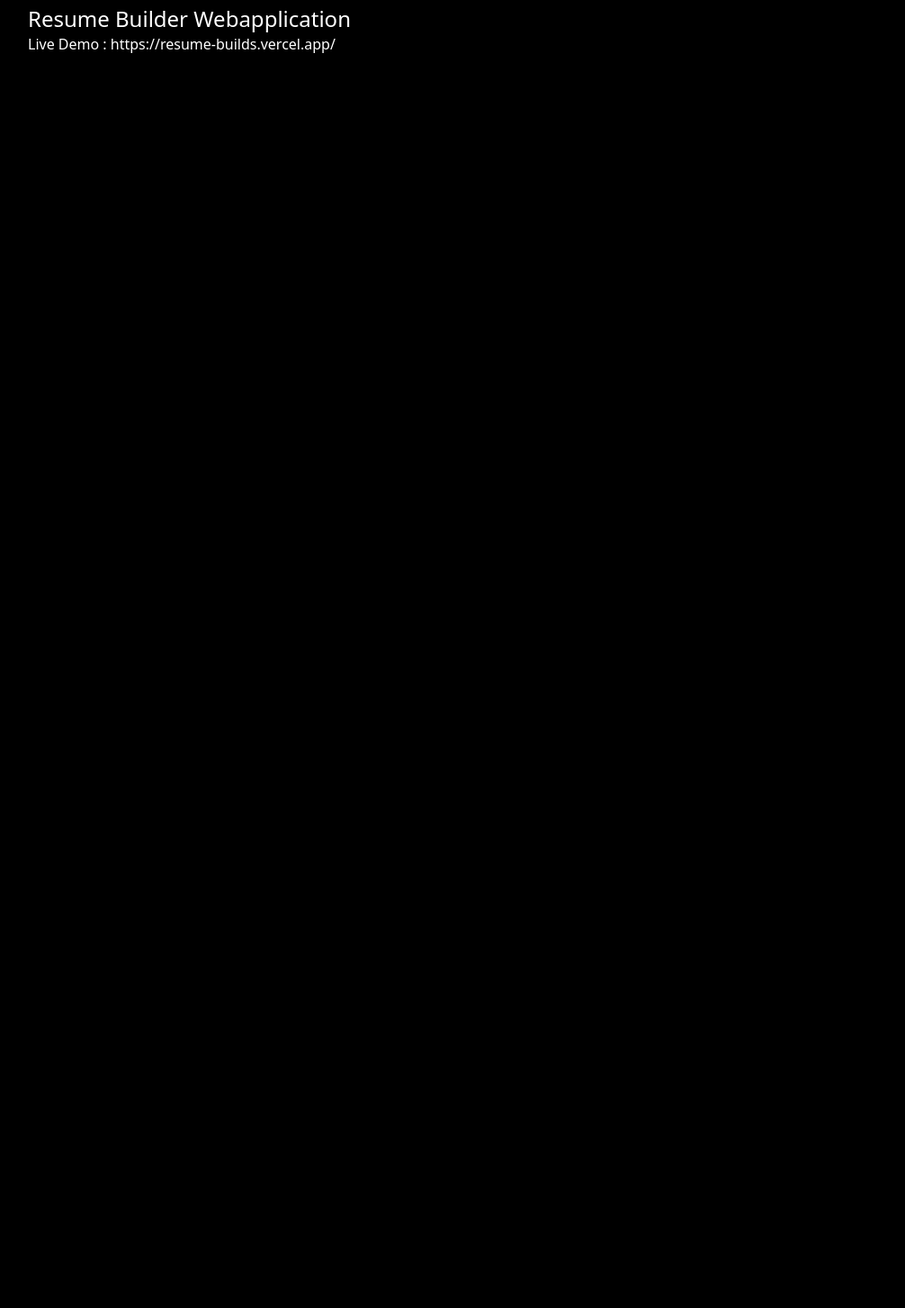
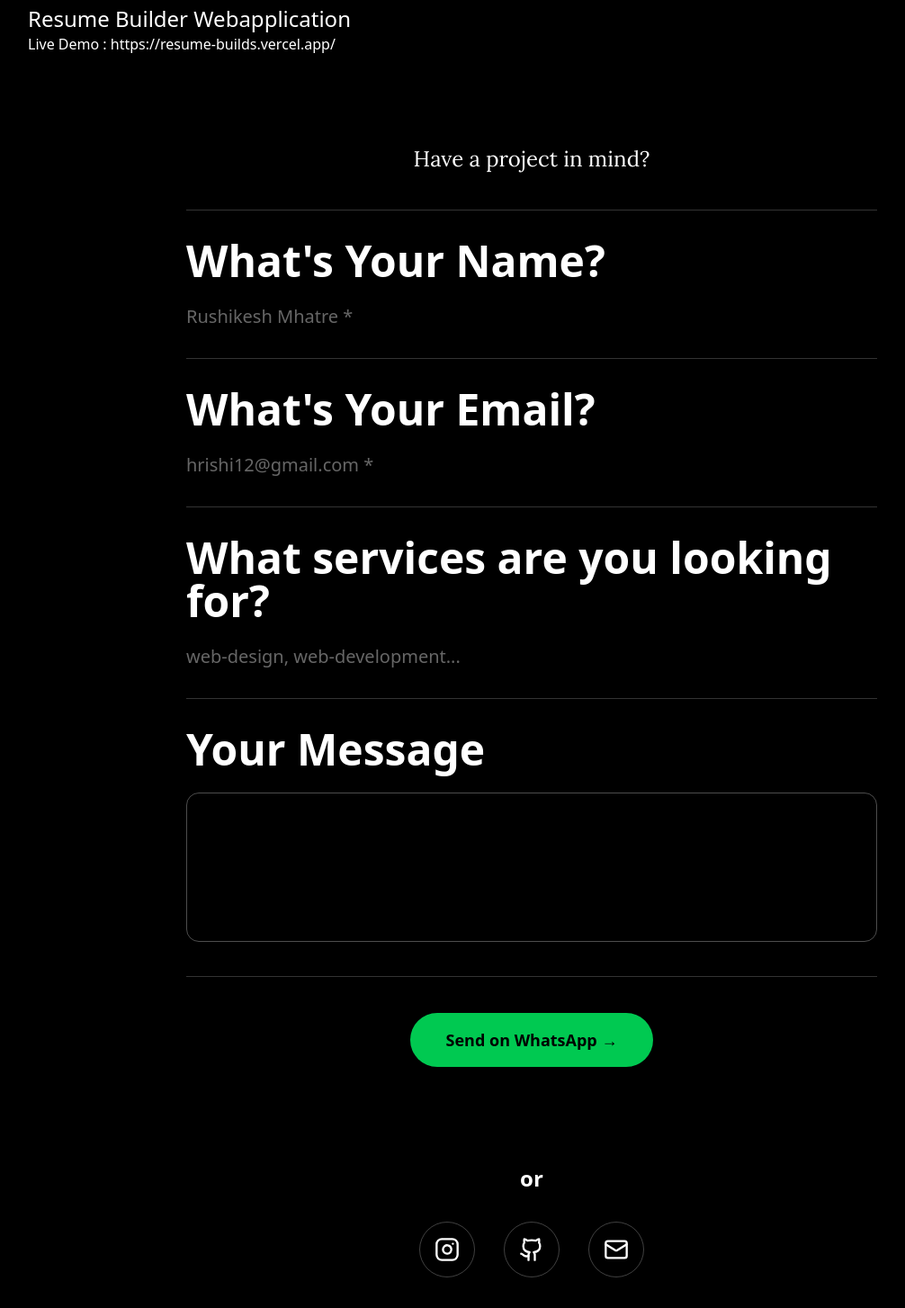
Before and after one commit to rushikesh-2104/portfoliov2, a Next.js app: page / in a window 1280 px wide. Shown: the part 3616-5070 px from the top of the page at 90% size, without its empty margins (49-1055 px from the left). Before the commit the page ends 3737 px from the top, so only its background shows below. Built offline with nearby package versions, Linux system fonts and the light colour scheme.

Commit message:
contact section added

```diff
--- a/app/page.tsx
+++ b/app/page.tsx
@@ -1,6 +1,9 @@
 import { Download } from "lucide-react";
 import { Anton, Lora } from "next/font/google";
 import Image from "next/image";
+import WhatsappForm from "./whatsapp";
+import { Instagram, Github, Mail } from "lucide-react"
+
 
 const anton = Anton({
   subsets: ["latin"],
@@ -364,6 +367,54 @@ export default function Home() {
 
         </div>
       </div>
+
+      <div id="contact" className="h-full pt-10 pb-10 px-5 md:px-20 text-white">
+        <p className={`${lora.className} text-2xl text-center`}>Have a project in mind?</p>
+        <div>
+          <WhatsappForm/>
+        </div>
+
+
+
+<div className="mt-12">
+  <p className="text-center font-extrabold text-2xl pt-15">or</p>
+
+  <div className="flex items-center justify-center gap-8 mt-8">
+    {/* Instagram */}
+    <a
+      href="https://www.instagram.com/emoji2104?igsh=OWc3YTJkNzUydHk3"
+      target="_blank"
+      rel="noopener noreferrer"
+      className="p-4 rounded-full border border-white/25 hover:border-white/70 hover:scale-110 transition"
+      aria-label="Instagram"
+    >
+      <Instagram className="w-7 h-7" />
+    </a>
+
+    {/* Github */}
+    <a
+      href="https://github.com/rushikesh-2104"
+      target="_blank"
+      rel="noopener noreferrer"
+      className="p-4 rounded-full border border-white/25 hover:border-white/70 hover:scale-110 transition"
+      aria-label="Github"
+    >
+      <Github className="w-7 h-7" />
+    </a>
+
+    {/* Gmail */}
+    <a
+      href="mailto:hrishi210402@gmail.com"
+      className="p-4 rounded-full border border-white/25 hover:border-white/70 hover:scale-110 transition"
+      aria-label="Mail"
+    >
+      <Mail className="w-7 h-7" />
+    </a>
+  </div>
+</div>
+
+
+      </div>
     </>
   );
 }
--- /dev/null
+++ b/app/whatsapp.tsx
@@ -0,0 +1,118 @@
+"use client";
+import React, { useState } from "react";
+
+const WhatsappForm = () => {
+  const [form, setForm] = useState({
+    name: "",
+    email: "",
+    services: "",
+    message: "",
+  });
+
+  const handleChange = (
+    e: React.ChangeEvent<HTMLInputElement | HTMLTextAreaElement>
+  ) => {
+    const { name, value } = e.target;
+    setForm((prev) => ({ ...prev, [name]: value }));
+  };
+
+  const handleSubmit = (e: React.FormEvent) => {
+    e.preventDefault();
+
+    const phoneNumber = "7208553533";
+
+    const text = `Hello Rushikesh 👋
+
+🔹 Name: ${form.name}
+📧 Email: ${form.email}
+🛠 Services: ${form.services}
+
+💬 Message:
+${form.message}`;
+
+    const url = `https://wa.me/${phoneNumber}?text=${encodeURIComponent(text)}`;
+    window.open(url, "_blank");
+  };
+
+  return (
+    <form
+      onSubmit={handleSubmit}
+      className="mt-10 max-w-3xl mx-auto text-white"
+    >
+      {/* Name */}
+      <div className="py-8 border-t border-white/20">
+        <h2 className="text-3xl md:text-5xl font-semibold mb-6">
+          What&apos;s Your Name?
+        </h2>
+        <input
+          type="text"
+          name="name"
+          value={form.name}
+          onChange={handleChange}
+          required
+          placeholder="Rushikesh Mhatre *"
+          className="w-full bg-transparent text-white placeholder:text-white/40 outline-none text-lg md:text-xl"
+        />
+      </div>
+
+      {/* Email */}
+      <div className="py-8 border-t border-white/20">
+        <h2 className="text-3xl md:text-5xl font-semibold mb-6">
+          What&apos;s Your Email?
+        </h2>
+        <input
+          type="email"
+          name="email"
+          value={form.email}
+          onChange={handleChange}
+          required
+          placeholder="hrishi12@gmail.com *"
+          className="w-full bg-transparent text-white placeholder:text-white/40 outline-none text-lg md:text-xl"
+        />
+      </div>
+
+      {/* Services */}
+      <div className="py-8 border-t border-white/20">
+        <h2 className="text-3xl md:text-5xl font-semibold mb-6">
+          What services are you looking for?
+        </h2>
+        <input
+          type="text"
+          name="services"
+          value={form.services}
+          onChange={handleChange}
+          required
+          placeholder="web-design, web-development..."
+          className="w-full bg-transparent text-white placeholder:text-white/40 outline-none text-lg md:text-xl"
+        />
+      </div>
+
+      {/* Message */}
+      <div className="py-8 border-t border-white/20 border-b border-white/20">
+        <h2 className="text-3xl md:text-5xl font-semibold mb-6">
+          Your Message
+        </h2>
+        <textarea
+          name="message"
+          value={form.message}
+          onChange={handleChange}
+          required
+          rows={5}
+          className="w-full bg-transparent text-white outline-none text-lg md:text-xl resize-none border border-white/30 rounded-xl px-4 py-3 focus:border-white/60 transition"
+        />
+      </div>
+
+      {/* Button */}
+      <div className="mt-10 flex justify-center">
+        <button
+          type="submit"
+          className="px-10 py-4 rounded-full bg-green-500 text-black font-semibold text-lg hover:scale-105 transition"
+        >
+          Send on WhatsApp →
+        </button>
+      </div>
+    </form>
+  );
+};
+
+export default WhatsappForm;
```
